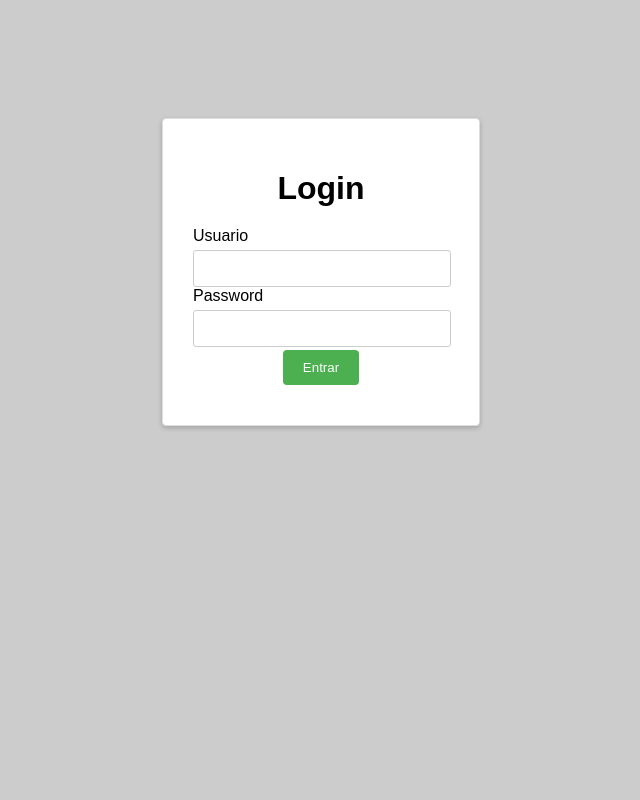
After one commit to Gileno29/agenda, a Django app: page /login/ in a window 1280 px wide. The commit adds this page. Shown: the whole page, without its empty margins (319-959 px from the left). Run offline with Django 5.2, Linux system fonts and the light colour scheme.

Commit message:
feat(autentica): adicionado autenticacao e estização das paginas

```diff
--- a/agenda/agenda/settings.py
+++ b/agenda/agenda/settings.py
@@ -117,7 +117,9 @@ USE_TZ = True
 # https://docs.djangoproject.com/en/5.0/howto/static-files/
 
 STATIC_URL = 'static/'
-
+STATICFILES_DIRS = [
+    BASE_DIR / "static",
+]
 # Default primary key field type
 # https://docs.djangoproject.com/en/5.0/ref/settings/#default-auto-field
 
--- a/agenda/agenda/urls.py
+++ b/agenda/agenda/urls.py
@@ -21,5 +21,8 @@ from django.views.generic import RedirectView
 urlpatterns = [
     path('admin/', admin.site.urls),
     path('agenda/', views.lista_eventos),
-    path('', RedirectView.as_view(url='/agenda/'))
+    path('', RedirectView.as_view(url='/agenda/')),
+    path('login/', views.login_user),
+    path('login/submit', views.submit_login),
+    path('logout/', views.logout_user)
 ]
--- a/agenda/core/views.py
+++ b/agenda/core/views.py
@@ -1,10 +1,38 @@
 from django.shortcuts import render, redirect
 from core.models import Evento
+from django.contrib.auth.decorators import login_required
+from django.contrib.auth import authenticate, login, logout
+from django.contrib import messages
 # Create your views here.
 
 
 '''def index(request):
     return  redirect('/agenda/')'''
+
+
+def login_user(request):
+    return render(request, 'login.html')
+
+
+
+def logout_user(request):
+    logout(request)
+    return redirect('/')
+def submit_login(request):
+    if request.POST:
+        print("ENTREI NO POST")
+        username= request.POST.get('username')
+        password= request.POST.get('password')
+        usuario = authenticate(username=username, password=password)
+
+        if usuario is not None:
+            login(request, usuario)
+            return redirect('/')
+        else:
+            messages.error(request, "Usuario ou senha invalido")
+    return redirect('/')
+
+@login_required(login_url='/login/')
 def lista_eventos(request):
     usuario= request.user
     evento = Evento.objects.filter(usuario=usuario)
--- /dev/null
+++ b/agenda/static/css/login_style.css
@@ -0,0 +1,52 @@
+body {
+    font-family: sans-serif;
+    margin: 0;
+    display: flex; /* Enable flexbox for centering */
+    align-items: center; /* Center vertically */
+    justify-content: center; /* Center horizontally */
+    min-height: 100vh; /* Make the body take up full viewport height */
+    background-color: #ccc;
+  }
+
+  .login-container {
+    width: 20%;
+    padding: 30px;
+    border: 1px solid #ddd;
+    border-radius: 4px;
+    background-color: #fff; /* Add a white background */
+    box-shadow: 0 2px 5px rgba(0, 0, 0, 0.2); /* Add a subtle shadow */
+    margin-bottom: 20%;
+  }
+
+  h1 {
+    text-align: center;
+    margin-bottom: 20px;
+  }
+
+  label {
+    display: block;
+    margin-bottom: 5px;
+    text-align: left;
+  }
+
+  input[type="text"], input[type="password"] {
+    width: 100%;
+    padding: 10px 0px 10px 0px;
+    border: 1px solid #ccc;
+    border-radius: 3px;
+  }
+
+  button[type="submit"] {
+    background-color: #4CAF50;
+    color: white;
+    padding: 10px 20px;
+    border: none;
+    border-radius: 4px;
+    cursor: pointer;
+    margin-top: 3px;
+  }
+
+  .error-message {
+    color: red;
+    margin-top: 10px;
+  }
--- /dev/null
+++ b/agenda/templates/login.html
@@ -0,0 +1,31 @@
+
+{% load static %}
+<!DOCTYPE html>
+<html lang="en">
+<head>
+    <meta charset="UTF-8">
+    <meta name="viewport" content="width=device-width, initial-scale=1.0">
+    <title>Document</title>
+    <link rel="stylesheet" type="text/css" href="{% static 'css/login_style.css' %}"></link>
+</head>
+<body>
+
+    <div class ="login-container" align="center">
+
+        <h1>Login</h1>
+        <form action="submit" method="post">{% csrf_token %}
+            <label>Usuario</label>
+            <input type="text" name="username">
+            <label>Password</label>
+            <input type="password" name="password">
+            <button type="submit">Entrar</button>
+        </form>
+
+        <div align="center" class="error-message">
+            {% for message in messages %}
+                <strong>Erro! </strong> {{ message }}
+            {% endfor %}
+        </div>
+    </div>
+</body>
+</html>
```
Also changed, not shown: agenda/static/css/agenda.css (added, +35 -0 lines), agenda/templates/agenda.html (+8 -6 lines), agenda/templates/model-header.html (+7 -0 lines), agenda/db.sqlite3.
